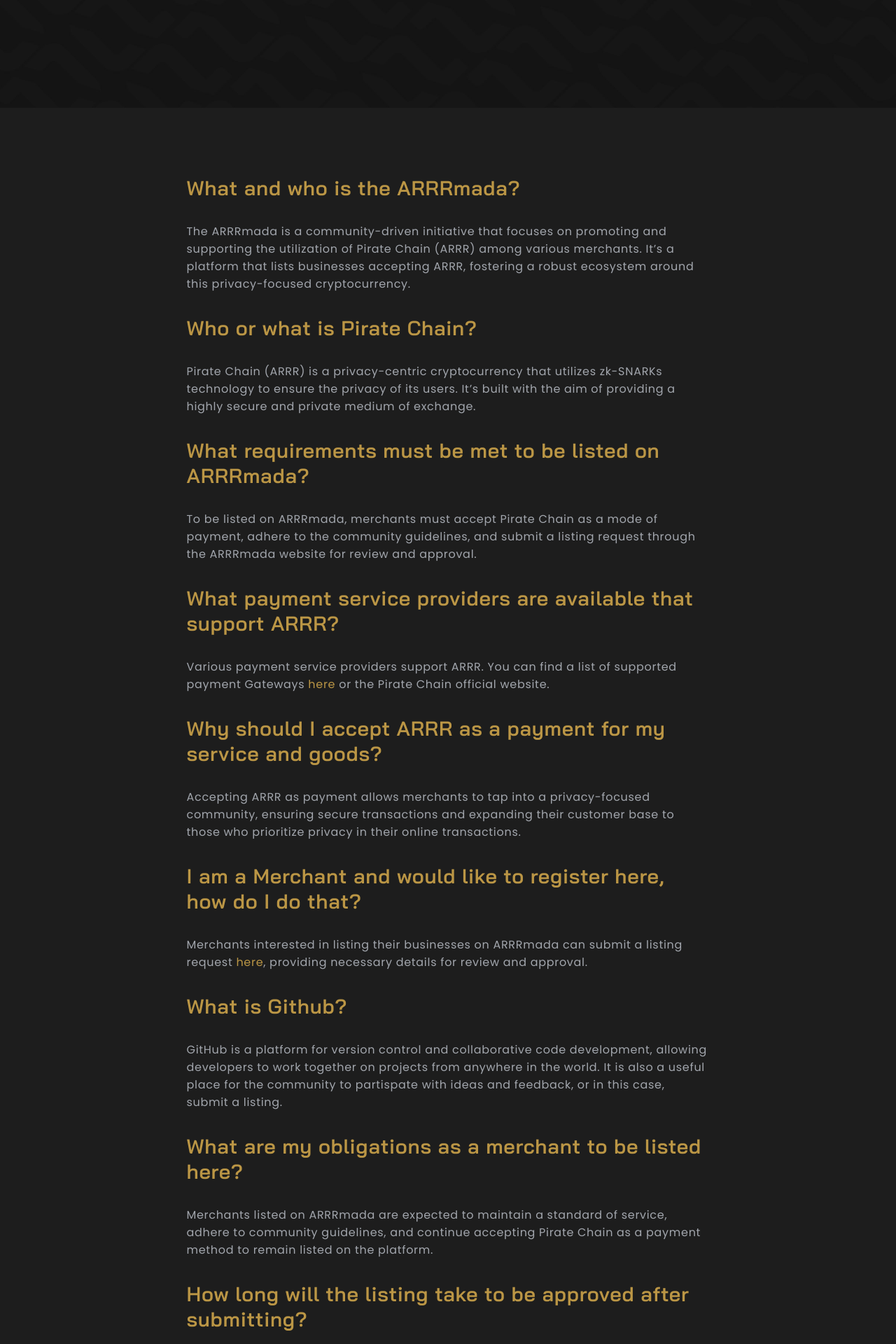
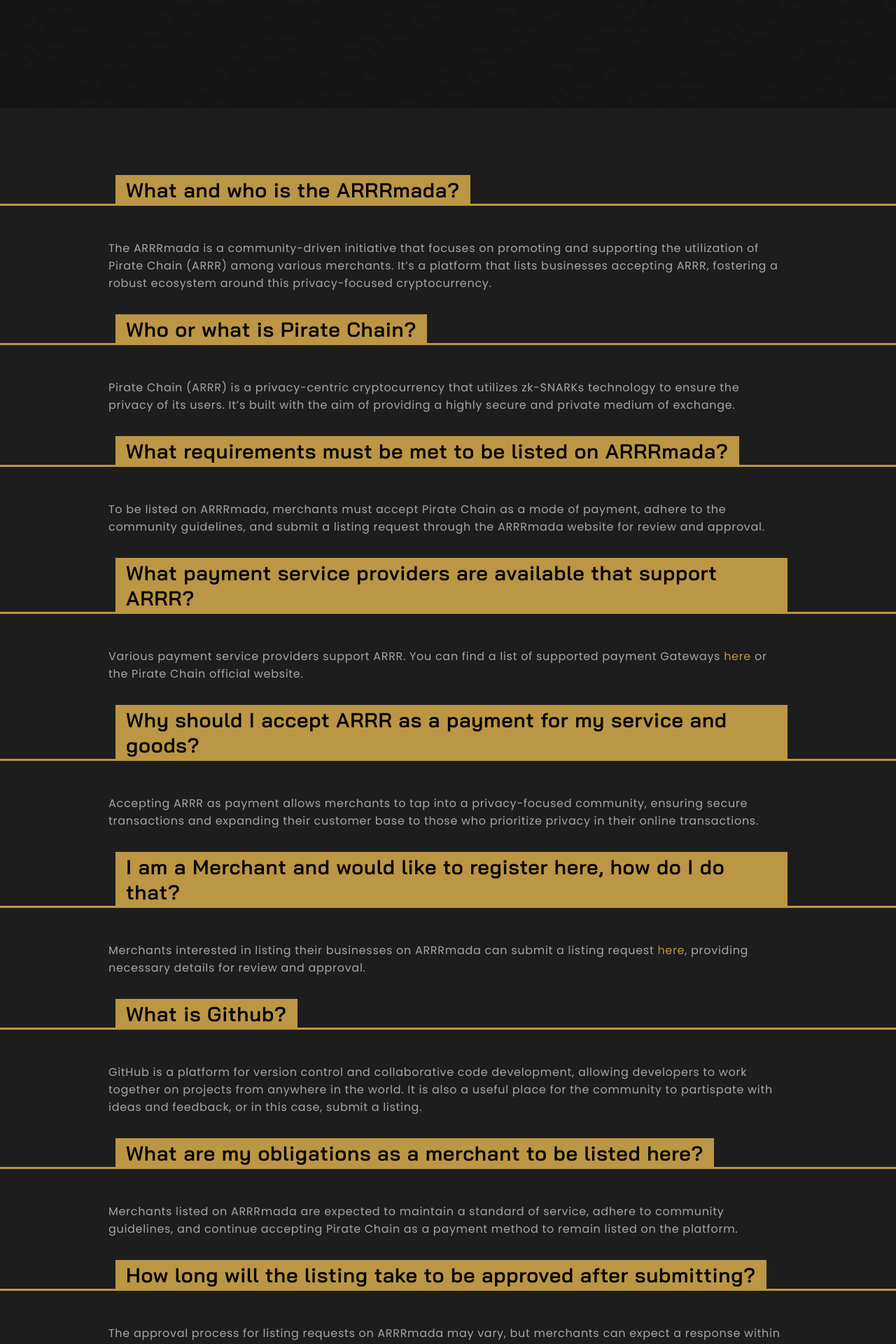
Before and after one commit to ARRRmada/ARRRmada.com, a Jekyll site: the page built from faq.html, in a window 1280 px wide. Shown: the part 702-2622 px from the top of the page at 70% size. Built offline with Jekyll 4.4.1, drawn with Linux system fonts in a browser that asks for light colours.

Commit message:
Update faq.css

```diff
--- a/assets/css/faq.css
+++ b/assets/css/faq.css
@@ -7,11 +7,26 @@
 }
 #faq {
   margin: 6rem auto;
-  max-width: 777px;
+  max-width: 1000px;
 }
 .faq-item h2 {
   margin-bottom: 1rem;
-  color: var(--pirate-doubloon);
+  border-bottom: 2px solid #000;
+  background:#BB9645;
+  color:#000;
+  display:inline-block;
+  padding:3px 15px;
+  margin-left:10px;
+}
+h2:after{
+  left:0px;
+  display:block;
+  position:absolute;
+  width:100%;
+  height:3px;
+  margin-top:2px;
+  content: " ";
+  background:#BB9645;
 }
 .faq-item p {
 margin-bottom: 2rem;
```
